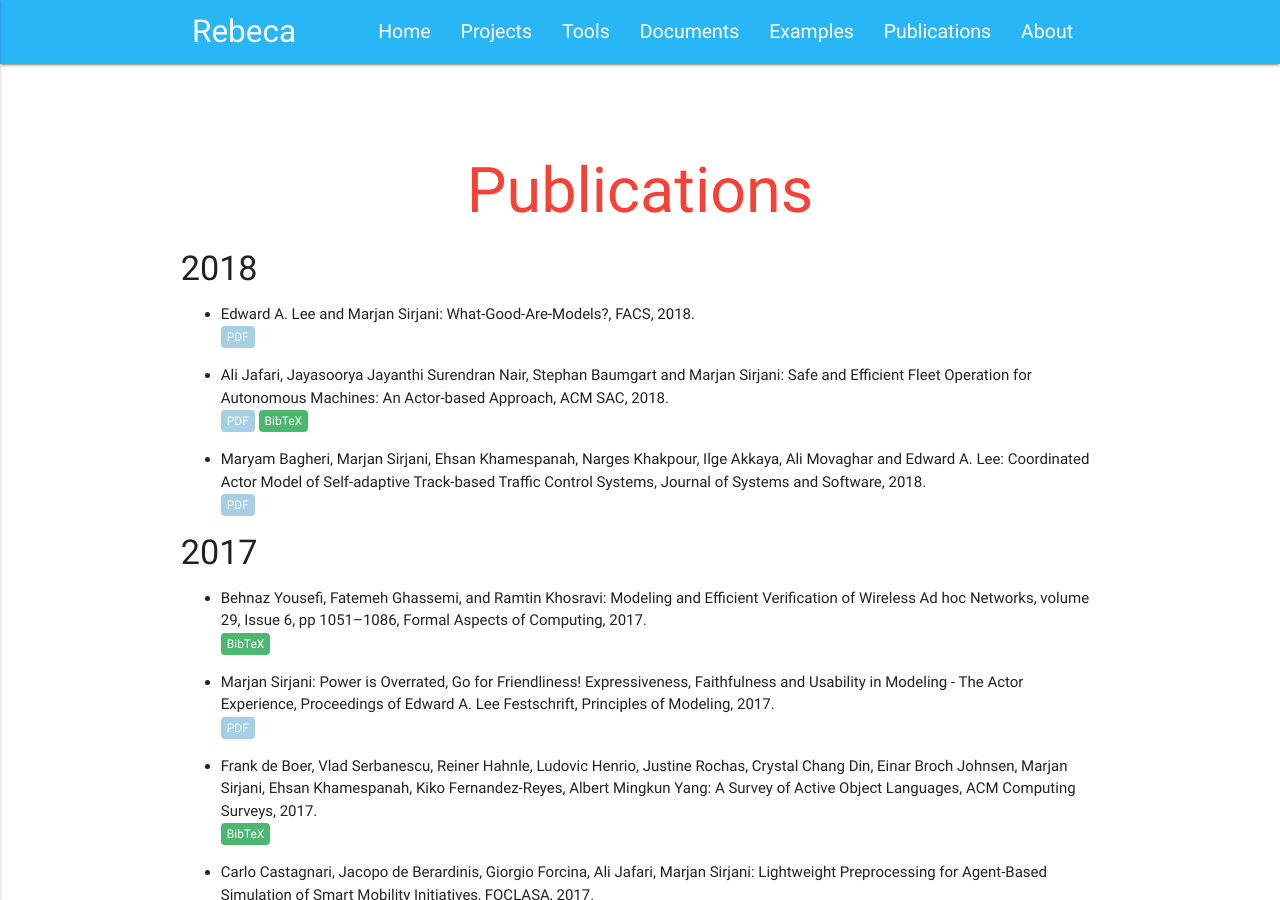
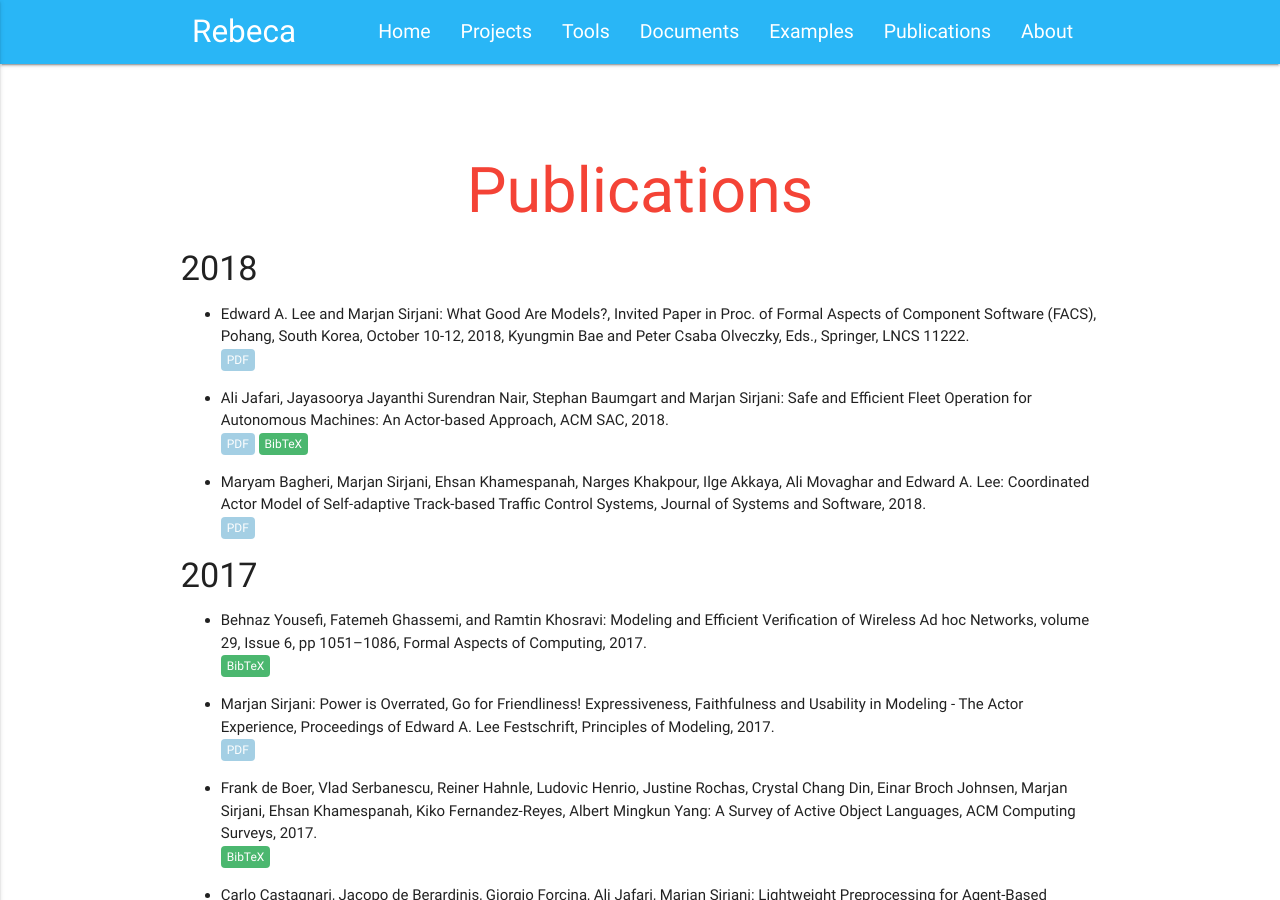
Before and after one commit to rebeca-lang/rebeca-lang.github.io, a Jekyll site: the page built from publications.md, in a window 1280 px wide and 900 px high. Built offline with Jekyll 4.4.1, drawn with Linux system fonts in a browser that asks for light colours.

Commit message:
More details for "What Good Are Models?" are added.

```diff
--- a/publications.md
+++ b/publications.md
@@ -6,7 +6,7 @@ redirect_from: "/wiki/pmwiki.php/Rebeca/Publications"
 ---
 
 #### 2018
-- Edward A. Lee and Marjan Sirjani: What-Good-Are-Models?, FACS, 2018. \\
+- Edward A. Lee and Marjan Sirjani: What Good Are Models?, Invited Paper in Proc. of Formal Aspects of Component Software (FACS), Pohang, South Korea, October 10-12, 2018, Kyungmin Bae and Peter Csaba Olveczky, Eds., Springer, LNCS 11222. \\
 <a class="link link_pdf" href="/assets/papers/2018/What-Good-Are-Models.pdf">PDF</a>
 
 - Ali Jafari, Jayasoorya Jayanthi Surendran Nair, Stephan Baumgart and Marjan Sirjani: Safe and Efficient Fleet Operation for Autonomous Machines: An Actor-based Approach, ACM SAC, 2018. \\
```
